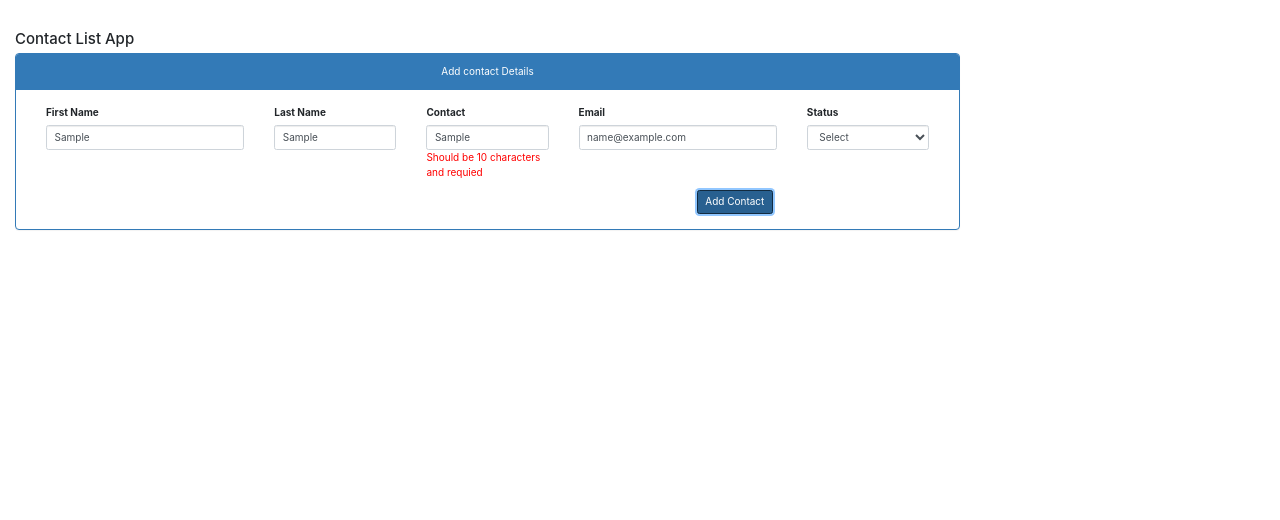
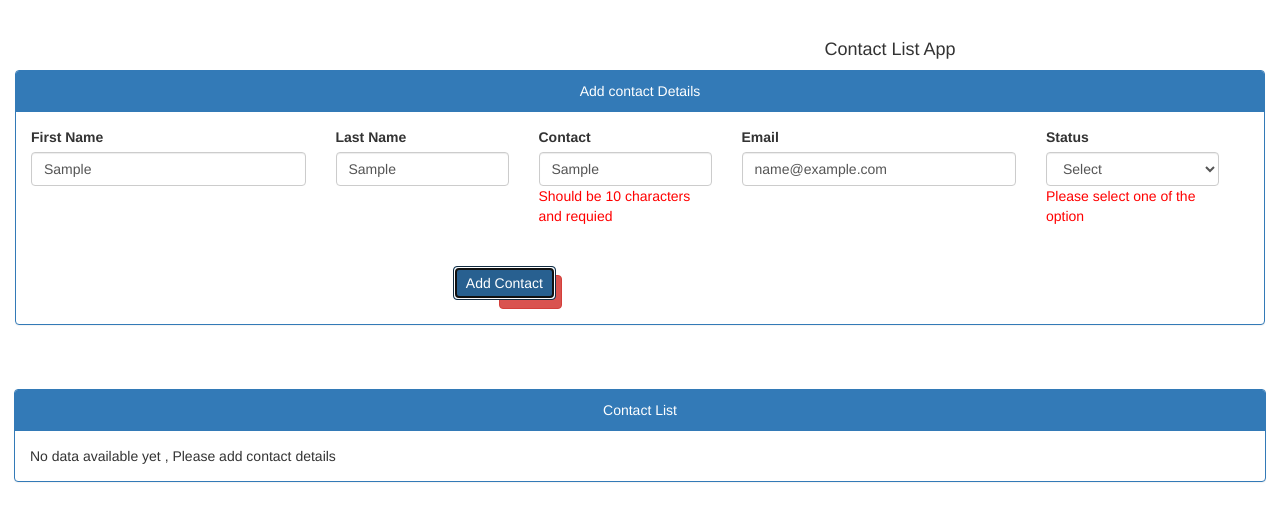
Before and after one commit to priyankapjain/contactlist-crud-angular2, an Angular app: page / in a window 1280 px wide. Both pictures are taken after typing "Sample", "Sample", "Sample", "name@example.com" into the empty fields and a click on the button "Add Contact". Shown: the top 520 px of the page. Built offline with nearby package versions, Linux system fonts and the light colour scheme.

Commit message:
Added functionalitu for delete update contact details

```diff
--- a/src/app/app.module.ts
+++ b/src/app/app.module.ts
@@ -4,14 +4,15 @@ import { NgModule } from '@angular/core';
 import { AppComponent } from './app.component';
 import {ContactListModule} from "./contact-list/contact-list.module";
 import {routing} from "./app.routes";
+import {BrowserAnimationsModule} from "@angular/platform-browser/animations";
 
 @NgModule({
   declarations: [
     AppComponent
-
   ],
   imports: [
     BrowserModule,
+    BrowserAnimationsModule,
     ContactListModule,
     routing
   ],
--- a/src/app/contact-list/contact-list-model.ts
+++ b/src/app/contact-list/contact-list-model.ts
@@ -4,13 +4,13 @@ export class contactListModel{
   contact:number;
   email:string;
   status:string;
-  constructor(firstName,lastName,contact,email,status){
+ /* constructor(firstName,lastName,contact,email,status){
     this.firstName = firstName;
     this.lastName = lastName;
     this.contact = contact;
     this.email = email;
     this.status = status;
-  }
+  }*/
 }
 
 
--- a/src/app/contact-list/contact-list.component.css
+++ b/src/app/contact-list/contact-list.component.css
@@ -9,6 +9,7 @@
 }
 .my-container{
   padding:30px;
+  font-size: 14px;
 }
 .contact-info-btn{
   margin-left:35%;
@@ -17,3 +18,31 @@
 .contact-btn{
   margin-top:20px;
 }
+.width_set{
+  width: 100%;
+}
+
+.header-text{
+  padding-left:500px;
+}
+.resetBtn{
+  float: right;
+  margin-right: 687px;
+  margin-top: -25px;
+}
+.my-container-fortable{
+  padding:14px;
+  font-size: 14px;
+}
+.updateBtn{
+  float: right;
+  margin-right: 776px;
+  margin-top: 1px;
+}
+.saved-status{
+  color:green;
+  padding-left:500px;
+}
+.data-edit{
+  color:blue;
+}
--- a/src/app/contact-list/contact-list.component.html
+++ b/src/app/contact-list/contact-list.component.html
@@ -1,29 +1,34 @@
 <div class="container-fluid my-container">
   <div class="row">
-    <h4 class="header-menu"> Contact List App</h4>
+    <h4 class="header-menu header-text"> Contact List App</h4>
   </div>
   <div class="row">
-    <div class="panel panel-primary">
+    <div class="panel panel-primary width_set">
       <div class="panel-heading text-center-align"> Add contact Details</div>
       <div class="panel-body">
+        <div class="row" *ngIf="this.savedStatus.length>0">
+          <span class="saved-status"> {{savedStatus}}</span>
+        </div>
         <form [formGroup]="contactListForm" novalidate
               (ngSubmit)="addContact(contactListForm.value)"
               ngNativeValidate>
-          <div class="form-groupm">
+          <div class="row width_set">
+            <div class="form-group width_set">
               <div class="col-lg-3 col-md-3 col-sm-12 col-xs-12">
                 <label for="firstName">First Name</label>
                 <input type="text" placeholder="First Name" id="firstName" class="form-control"
                        formControlName="firstName">
                 <span class="has-error"
-                    *ngIf="contactListForm.controls['firstName'].invalid && contactListForm.controls['firstName'].touched">
+                      *ngIf="(contactListForm.controls['firstName'].invalid && contactListForm.controls['firstName'].touched) || (formSubmitted && contactListForm.controls['firstName'].invalid )">
                {{validationMessageList.firstName}}
             </span>
               </div>
               <div class="col-lg-2 col-md-2 col-sm-12 col-xs-12">
                 <label for="lastName">Last Name</label>
-              <input type="text" placeholder="Last Name" id="lastName" class="form-control" formControlName="lastName">
+                <input type="text" placeholder="Last Name" id="lastName" class="form-control"
+                       formControlName="lastName">
                 <span class="has-error"
-                    *ngIf="contactListForm.controls['lastName'].invalid && contactListForm.controls['lastName'].touched">
+                      *ngIf="(contactListForm.controls['lastName'].invalid && contactListForm.controls['lastName'].touched) || (formSubmitted && contactListForm.controls['lastName'].invalid)">
                {{validationMessageList.lastName}}
             </span>
               </div>
@@ -31,7 +36,7 @@
                 <label for="contact">Contact</label>
                 <input type="text" placeholder="Contact" id="contact" class="form-control" formControlName="contact">
                 <span class="has-error"
-                    *ngIf="contactListForm.controls['contact'].invalid && contactListForm.controls['contact'].touched">
+                      *ngIf="(contactListForm.controls['contact'].invalid && contactListForm.controls['contact'].touched) || (formSubmitted && contactListForm.controls['contact'].invalid)">
                {{validationMessageList.contact}}
             </span>
               </div>
@@ -39,10 +44,11 @@
                 <label for="email">Email</label>
                 <input type="email" placeholder="Email" id="email" class="form-control" formControlName="email">
                 <span class="has-error"
-                    *ngIf="contactListForm.controls['email'].invalid && contactListForm.controls['email'].touched">
+                      *ngIf="(contactListForm.controls['email'].invalid && contactListForm.controls['email'].touched) || (formSubmitted &&contactListForm.controls['email'].invalid )">
                {{validationMessageList.email}}
             </span>
               </div>
+
               <div class="col-lg-2 col-md-2 col-sm-12 col-xs-12">
                 <label for="status">Status</label>
                 <select name="status"
@@ -54,15 +60,89 @@
                           [ngValue]="mt">{{mt}}
                   </option>
                 </select>
+                <span class="has-error"
+                      *ngIf="(contactListForm.controls['status'].invalid && contactListForm.controls['status'].touched) || (formSubmitted &&contactListForm.controls['status'].invalid )">
+               {{validationMessageList.status}}
+            </span>
+              </div>
             </div>
           </div>
           <div class="row">
             <div class="contact-info-btn">
-              <button class="btn btn-primary contact-btn" type="submit">Add Contact</button>
+              <button *ngIf="!(this.currentIndex!==null)" class="btn btn-primary contact-btn" type="submit">Add
+                Contact
+              </button>
             </div>
           </div>
         </form>
+        <div class="btn-group-reset-item">
+          <button *ngIf="(this.currentIndex!==null)" class="btn btn-primary updateBtn"
+                  (click)="updateData(contactListForm.value)">Update
+          </button>
+          <button class="btn btn-danger resetBtn" (click)="resetForm()">Reset</button>
+        </div>
+
       </div>
     </div>
   </div>
+
+
 </div>
+
+<!--Table-->
+<div class="my-container-fortable">
+  <div class="panel panel-primary">
+    <div class="panel-heading  text-center-align">Contact List</div>
+    <div class="panel-body">
+      <div class="table-responsive" *ngIf="contactListData.length>0;else noDataFound">
+        <table class="table fontAdjust">
+          <thead>
+          <tr>
+            <td>-</td>
+            <td>
+              <input type="text" class="form-control" name="firstName" placeholder="firstName"
+                     [(ngModel)]="contactListModel.firstName">
+            </td>
+            <td> <input type="text" class="form-control" name="contact" placeholder="contact"
+                        [(ngModel)]="contactListModel.contact"></td>
+            <td>
+              <input type="text" class="form-control" name="email" placeholder="email"
+                       [(ngModel)]="contactListModel.email">
+            </td>
+
+            <td>
+              <input type="text" class="form-control" name="status" placeholder="status"
+                        [(ngModel)]="contactListModel.status">
+            </td>
+            <td></td>
+            <td></td>
+          </tr>
+          <tr>
+            <td>S NO</td>
+            <td>Full Name</td>
+            <td>Contact</td>
+            <td>Email</td>
+            <td>Status</td>
+            <td>Edit</td>
+            <td>Delete</td>
+          </tr>
+          </thead>
+          <tbody>
+          <tr *ngFor="let item of contactListData| searchfilter: 'status':contactListModel.status| searchfilter: 'firstName':contactListModel.firstName| searchfilter: 'email':contactListModel.email| searchfilter: 'contact':contactListModel.contact;let i=index ">
+            <td>{{i+1}}</td>
+            <td>{{item.firstName}}-{{item.lastName}}</td>
+            <td>{{item.contact}}</td>
+            <td>{{item.email}}</td>
+            <td>{{item.status}}</td>
+            <td (click)="editData(item,i)"><span class="glyphicon glyphicon-pencil data-edit">Edit</span></td>
+            <td (click)="deleteData(item,i)"><span class="glyphicon glyphicon-trash has-error"></span></td>
+          </tr>
+          </tbody>
+        </table>
+      </div>
+      <ng-template #noDataFound>
+        <div> No data available yet , Please add contact details</div>
+      </ng-template>
+    </div>
+  </div>
+</div>
--- a/src/app/contact-list/contact-list.component.ts
+++ b/src/app/contact-list/contact-list.component.ts
@@ -1,4 +1,4 @@
-import { Component, OnInit } from '@angular/core';
+import {Component, OnInit} from "@angular/core";
 import {FormBuilder, FormGroup, Validators} from "@angular/forms";
 import {contactListModel, validationMessage, statusValues} from "./contact-list-model";
 
@@ -9,37 +9,92 @@ import {contactListModel, validationMessage, statusValues} from "./contact-list-
 })
 export class ContactListComponent implements OnInit {
 
-  contactListForm:FormGroup;
-  emailPattern:string = "^[a-z0-9._%+-]+@[a-z0-9.-]+\.[a-z]{2,4}$";
-  validationMessageList={};
-  statusValus:string[]=[];
+  contactListForm: FormGroup;
+  emailPattern: string = "^[a-z0-9._%+-]+@[a-z0-9.-]+\.[a-z]{2,4}$";
+  validationMessageList = {};
+  statusValus: string[] = [];
+  formSubmitted: boolean = false;
+  contactListData: contactListModel[] = [];
+  private currentIndex: number =null;
+  savedStatus:string ='';
+  contactListModel = new contactListModel();
 
   constructor(private _fb: FormBuilder) {
     this.setInitilizationValues();
+    this.setModelData();
   }
 
   ngOnInit() {
     this.intializeForm();
   }
 
-  setInitilizationValues(){
+  setInitilizationValues() {
     this.validationMessageList = validationMessage;
     this.statusValus = statusValues;
   }
-  intializeForm(){
+
+  /* Initialize form with setup validations*/
+  intializeForm() {
     this.contactListForm = this._fb.group({
-      firstName:['',Validators.required],
-      lastName:['',Validators.required],
-      contact:['',Validators.compose([Validators.required, Validators.minLength(10), Validators.maxLength(10)])],
-      email:['',[Validators.required,Validators.email,Validators.pattern(this.emailPattern)]],
-      status:['',Validators.required]
+      firstName: ['', Validators.required],
+      lastName: ['', Validators.required],
+      contact: ['', Validators.compose([Validators.required, Validators.minLength(10), Validators.maxLength(10)])],
+      email: ['', [Validators.required, Validators.email, Validators.pattern(this.emailPattern)]],
+      status: ['', Validators.required]
     })
   }
+/* On click of add contact button checking validations and saved data*/
+  addContact(data) {
+    this.savedStatus ='';
+    this.formSubmitted = true;
+    if (this.contactListForm.valid) {
+      this.contactListData.push(data);
+      this.resetForm();
+      this.formSubmitted = false;
+      this.savedStatus = 'Data has been saved successfully';
+    }
+    this.resetDataSavedStatus();
+  }
+/* Edit Data*/
+  editData(item,index){
+    this.currentIndex = index;
+    this.contactListForm.patchValue(item);
+  }
+  updateData(data:any){
+    this.savedStatus ='';
+    if(this.contactListForm.valid){
+      this.contactListData[this.currentIndex]=data;
+      this.currentIndex = null;
+      this.resetForm();
+      this.savedStatus = 'Data has been saved updated successfully';
+    }
+   this.resetDataSavedStatus();
+  }
 
-  addContact(data){
- console.log('*******************');
- console.log(data);
- console.log(this.contactListForm);
+  /* Delete Data*/
+  deleteData(item,index){
+    if(index!==-1){
+      this.contactListData.splice(index,1);
+      this.savedStatus = 'Data has been saved Deleted successfully';
+    }
+    this.resetDataSavedStatus();
+  }
+
+/* Reset Form Data*/
+  resetForm(){
+    this.contactListForm.reset();
+  }
+
+  resetDataSavedStatus(){
+    setTimeout(()=>{
+      this.savedStatus ='';
+    },2500);
+  }
+  setModelData(){
+    this.contactListModel.contact = undefined;
+    this.contactListModel.email = undefined;
+    this.contactListModel.status = undefined;
+    this.contactListModel.firstName = undefined;
   }
 
 }
--- a/src/app/contact-list/contact-list.module.ts
+++ b/src/app/contact-list/contact-list.module.ts
@@ -4,15 +4,18 @@ import { BrowserModule  } from '@angular/platform-browser';
 import { FormsModule, ReactiveFormsModule, FormBuilder } from '@angular/forms';
 import { HttpModule } from '@angular/http';
 import {ContactListComponent} from "./contact-list.component";
+import {SearchFilterPipe} from "./filter-search";
+import {BrowserAnimationsModule} from "@angular/platform-browser/animations";
 
 @NgModule({
   imports: [
     CommonModule,
+    BrowserAnimationsModule,
     FormsModule,
     ReactiveFormsModule,
     HttpModule
   ],
-  declarations: [ContactListComponent],
+  declarations: [ContactListComponent,SearchFilterPipe],
   exports:[ContactListComponent]
 })
 export class ContactListModule { }
--- /dev/null
+++ b/src/app/contact-list/filter-search.ts
@@ -0,0 +1,21 @@
+import { Injectable, Pipe, PipeTransform } from '@angular/core';
+
+@Pipe({
+  name: 'searchfilter'
+})
+
+@Injectable()
+export class SearchFilterPipe implements PipeTransform {
+  transform(items: any[], field: string, value: string): any[] {
+    if (!items) {
+      return []
+    } else {
+      if(value){
+        // return items.filter(it => it[field] == value);
+        return items.filter(it=>  it[field].toLowerCase().includes(value.toLowerCase()));
+      } else {
+        return items;
+      }
+    }
+  }
+}
```
Also changed, not shown: .angular-cli.json. Lines whose indentation alone changed are shown as unchanged.
